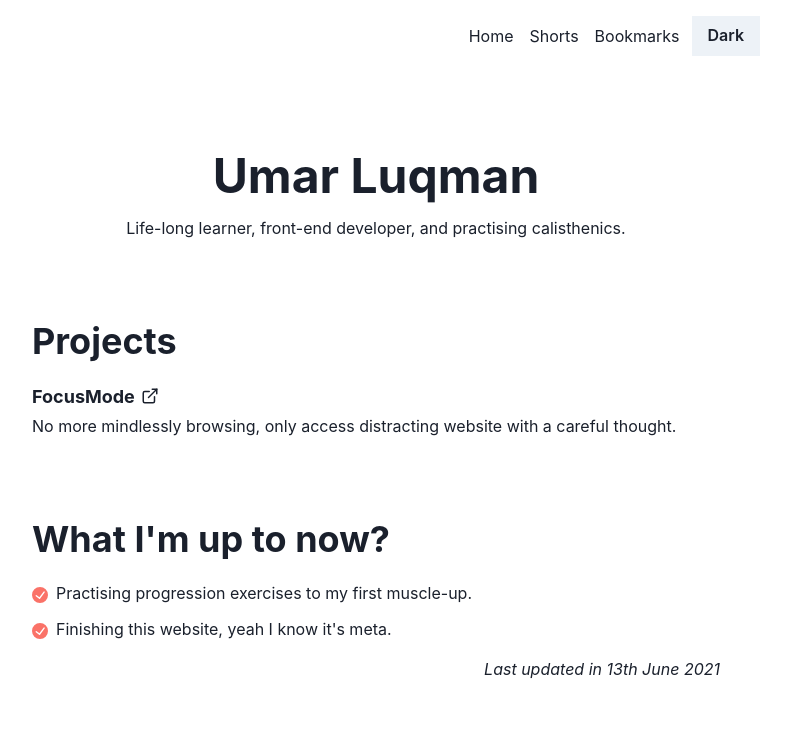
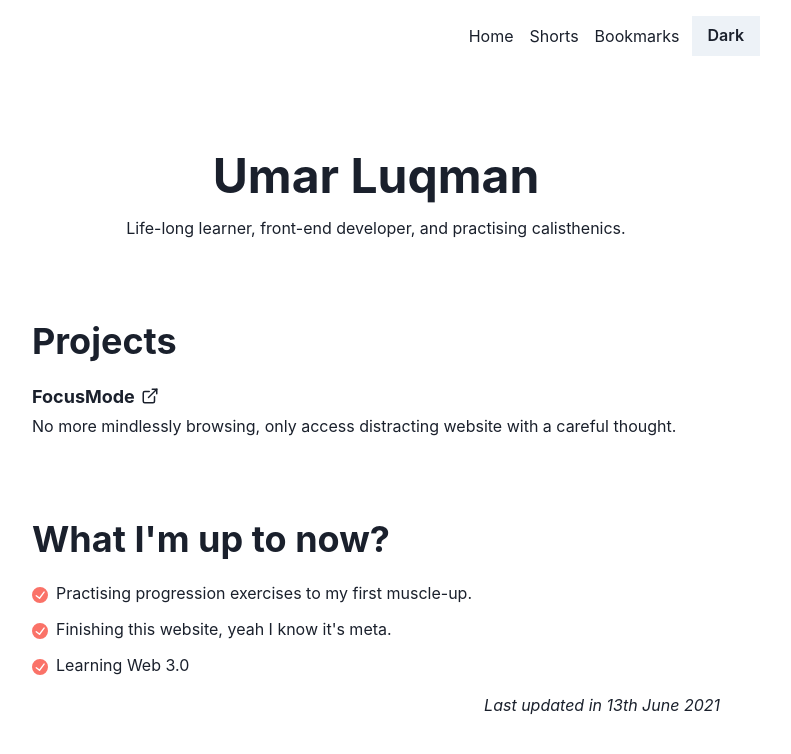
Before and after one commit to umarluqman/site-next, a Next.js app: page / in a window 1280 px wide. Shown: the top 754 px of the page, without its empty margins (264-1055 px from the left). Built offline with nearby package versions, Linux system fonts and the light colour scheme.

Commit message:
Updated home page

```diff
--- a/pages/index.tsx
+++ b/pages/index.tsx
@@ -50,6 +50,10 @@ export default function Home(): ReactNode {
           <ListIcon as={CheckCircleIcon} color="brand.500" />
           Finishing this website, yeah I know it&apos;s meta.
         </ListItem>
+        <ListItem>
+          <ListIcon as={CheckCircleIcon} color="brand.500" />
+          Learning Web 3.0
+        </ListItem>
       </List>
       <Text textAlign="right" mt={4} fontStyle="italic">
         Last updated in 13th June 2021
```
